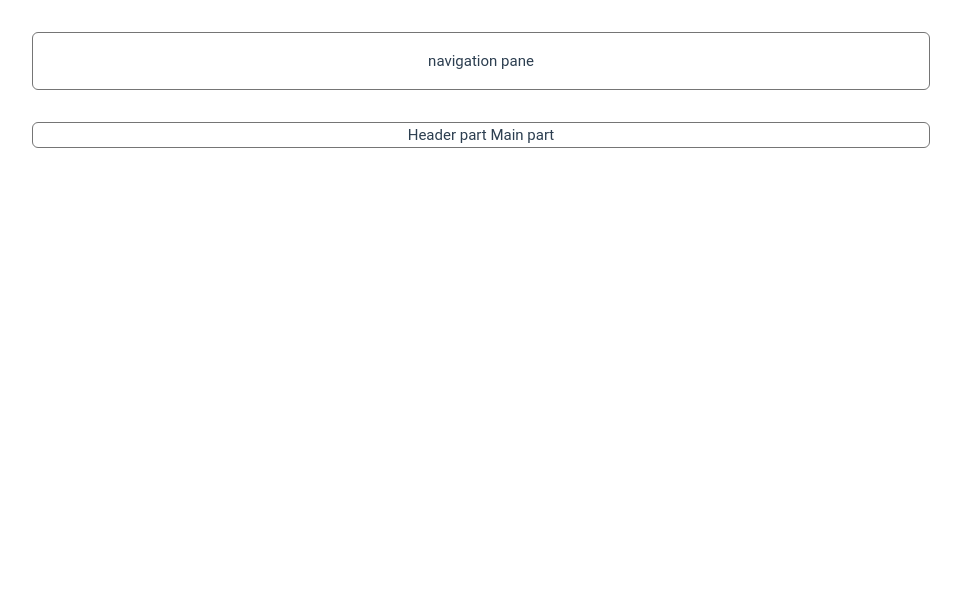
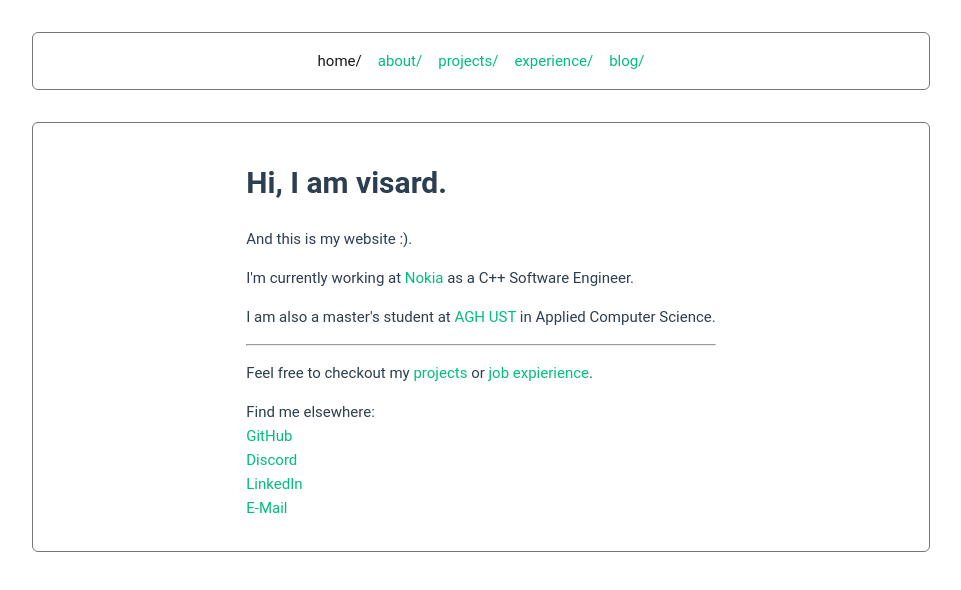
Before and after one commit to vis4rd/vis4rd.github.io, a Vue app: page /home in a window 1280 px wide. Shown: the top 590 px of the page, without its empty margins (159-1120 px from the left). Built offline with nearby package versions, Linux system fonts and the light colour scheme.

Commit message:
Add NavigationBar, NavigationLink, Error404, setup Home

```diff
--- a/src/App.vue
+++ b/src/App.vue
@@ -1,20 +1,22 @@
 <script setup>
-    import { RouterView } from "vue-router";
+    import NavigationBar from "@/components/NavigationBar.vue";
 </script>
 
 <template>
-    <header>navigation pane</header>
+    <header>
+        <NavigationBar />
+    </header>
 
     <main>
-        <RouterView />
+        <router-view />
     </main>
 </template>
 
 <style scoped>
     header {
         display: flex;
-        flex-direction: column;
-        place-items: center;
+        flex-direction: row;
+        place-content: center;
 
         width: 70%;
         max-width: 960px;
@@ -37,7 +39,7 @@
         max-width: 960px;
 
         margin: 0;
-        padding: 0;
+        padding: 1rem 0;
 
         border-style: solid;
         border-radius: 6px;
--- a/src/assets/color_theme.css
+++ b/src/assets/color_theme.css
@@ -40,6 +40,8 @@
 
     --color-a: var(--vt-c-green);
     --color-a-hover: var(--vt-c-black);
+    --color-a-disabled: var(--vt-c-divider-light-1);
+    --color-a-active: var(--vt-c-black);
 
     --color-selected: var(--vt-c-green);
 }
@@ -59,5 +61,7 @@
 
         --color-a: var(--vt-c-green);
         --color-a-hover: var(--vt-c-white);
+        --color-a-disabled: var(--vt-c-divider-dark-1);
+        --color-a-active: var(--vt-c-white);
     }
 }
--- /dev/null
+++ b/src/components/NavigationBar.vue
@@ -0,0 +1,26 @@
+<script setup>
+    import NavigationLink from "@/components/NavigationLink.vue";
+</script>
+
+<template>
+    <nav>
+        <NavigationLink href="/home">home/</NavigationLink>
+        <NavigationLink href="/about">about/</NavigationLink>
+        <NavigationLink href="/projects">projects/</NavigationLink>
+        <NavigationLink href="/experience">experience/</NavigationLink>
+        <NavigationLink href="/blog">blog/</NavigationLink>
+    </nav>
+</template>
+
+<style scoped>
+    nav {
+        display: flex;
+        flex-direction: row;
+        place-content: center;
+
+        width: 100%;
+
+        margin: 0;
+        padding: 0;
+    }
+</style>
--- /dev/null
+++ b/src/components/NavigationLink.vue
@@ -0,0 +1,60 @@
+<script setup>
+    import { useRoute } from "vue-router";
+
+    const props = defineProps({
+        href: {
+            type: String,
+            required: true,
+        },
+        disabled: {
+            type: Boolean,
+            default: false,
+        },
+        active: {
+            type: Boolean,
+            default: false,
+        },
+    });
+
+    const route = useRoute();
+
+    function is_not_current(route_link) {
+        return route_link !== route.path;
+    }
+</script>
+
+<template>
+    <!-- TODO: add border and maybe icons? experiment with this -->
+    <div class="nav_link">
+        <span class="disabled" v-if="props.disabled">
+            <slot></slot>
+        </span>
+        <span class="active" v-else-if="props.active">
+            <slot></slot>
+        </span>
+        <router-link v-else-if="is_not_current(props.href)" :to="props.href">
+            <slot></slot>
+        </router-link>
+        <span class="current" v-else>
+            <slot></slot>
+        </span>
+    </div>
+</template>
+
+<style scoped>
+    .nav_link {
+        padding: 0 0.5rem;
+    }
+
+    .disabled {
+        color: var(--color-a-disabled);
+    }
+
+    .active {
+        color: var(--color-a-active);
+    }
+
+    .current {
+        color: var(--color-a-active);
+    }
+</style>
--- a/src/main.js
+++ b/src/main.js
@@ -4,6 +4,7 @@ import { createRouter, createWebHistory } from "vue-router";
 import About from "./pages/about/About.vue";
 import App from "./App.vue";
 import Home from "./pages/home/Home.vue";
+import Error404 from "./pages/404/Error404.vue";
 
 const router = createRouter({
     history: createWebHistory(),
@@ -24,8 +25,8 @@ const router = createRouter({
         },
         {
             path: "/:pathMatch(.*)*",
-            name: "Redirect",
-            redirect: { name: "Home" },
+            name: "404",
+            component: Error404,
         },
     ],
 });
--- /dev/null
+++ b/src/pages/404/Error404.vue
@@ -0,0 +1,13 @@
+<script setup></script>
+
+<template>
+    <h2>Error 404</h2>
+
+    The page you are looking for does not exist.
+    <div>
+        However, you might search for the right address at the
+        <router-link to="/">home page</router-link>.
+    </div>
+</template>
+
+<style scoped></style>
--- a/src/pages/home/Home.vue
+++ b/src/pages/home/Home.vue
@@ -1,5 +1,39 @@
 <script setup></script>
 
-<template>Header part Main part</template>
+<template>
+    <div>
+        <h1>Hi, I am visard.</h1>
+
+        <p>And this is my website :).</p>
+
+        <p>
+            I'm currently working at
+            <a href="https://www.nokia.com/networks/" target="_blank">Nokia</a> as a C++ Software
+            Engineer.
+        </p>
+
+        <p>
+            I am also a master's student at
+            <a href="https://www.agh.edu.pl/en/" target="_blank">AGH UST</a> in Applied Computer
+            Science.
+        </p>
+
+        <hr>
+
+        <p>
+            Feel free to checkout my <router-link to="/projects">projects</router-link> or
+            <router-link to="/expierience">job expierience</router-link>.
+        </p>
+
+        <p>
+            Find me elsewhere:
+            <!-- TODO: Horizontal tiles with icons and text labels -->
+            <div><a href="https://github.com/vis4rd" target="_blank">GitHub</a></div>
+            <div><a title="visard / visard#6782">Discord</a></div>
+            <div><a href="https://www.linkedin.com/in/aleksander-kluczka/?locale=en_US">LinkedIn</a></div>
+            <div><a href="mailto:aleksander.kluczka@gmail.com">E-Mail</a></div>
+        </p>
+    </div>
+</template>
 
 <style scoped></style>
```
